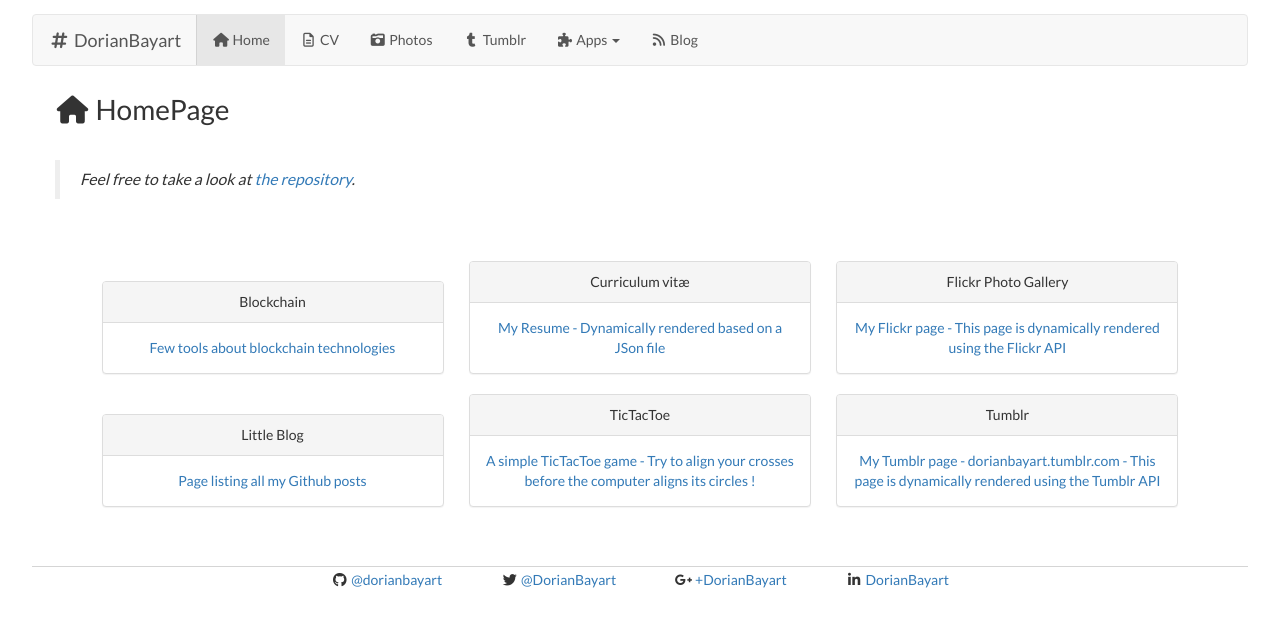
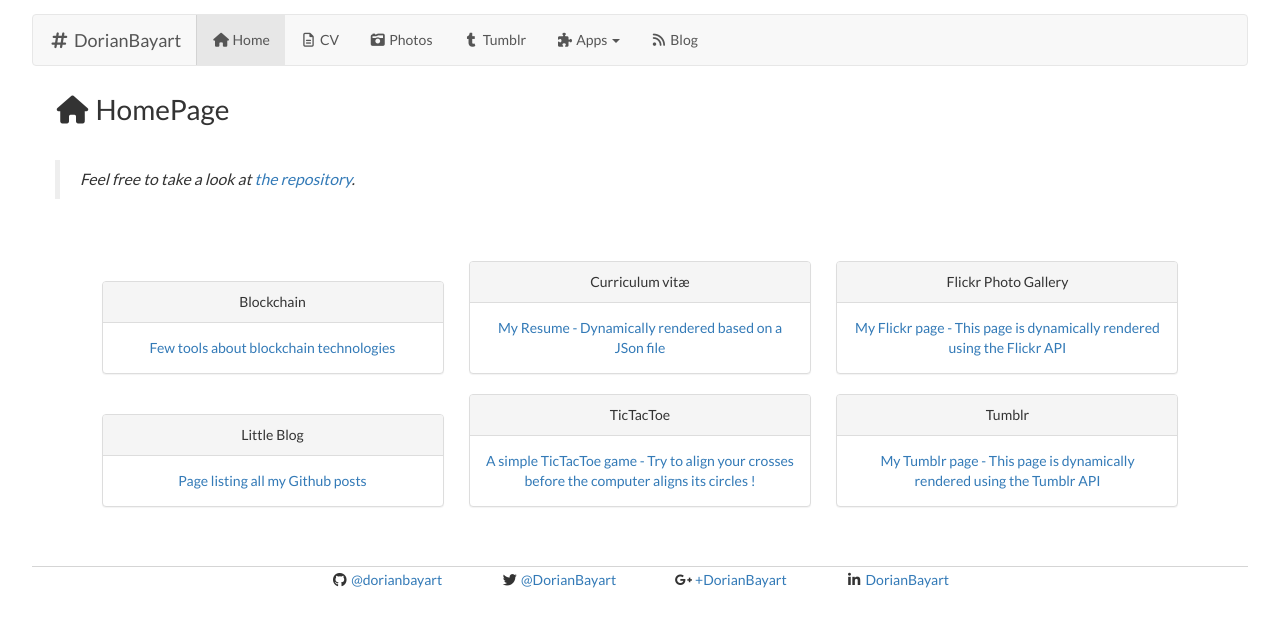
Before and after one commit to dorianbayart/dorianbayart.github.io, a Jekyll site: the page built from index.md, in a window 1280 px wide. Shown: the top 627 px of the page. Built offline with Jekyll 4.4.1, drawn with Linux system fonts in a browser that asks for light colours; nearby versions of some CDN libraries.

Commit message:
Update index.html

```diff
--- a/tumblr/index.html
+++ b/tumblr/index.html
@@ -1,7 +1,7 @@
 ---
 layout: tumblr
 title: Tumblr
-description: My Tumblr page - dorianbayart.tumblr.com - This page is dynamically rendered using the Tumblr API
+description: My Tumblr page - This page is dynamically rendered using the Tumblr API
 lang: en-US, fr-FR
 ---
 
```
